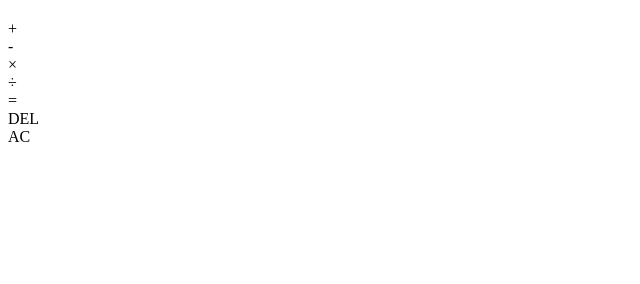
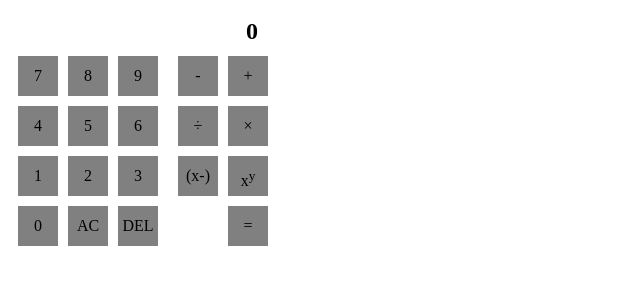
Before and after one commit to jazmyn-tea-maker/simple-calculator, a plain HTML site: page index.html in a window 1280 px wide. Shown: the whole page, without its empty margins (0-640 px from the left). Drawn offline with Linux system fonts and the light colour scheme.

Commit message:
Delete and clear functions working

```diff
--- a/calculator.js
+++ b/calculator.js
@@ -45,7 +45,7 @@ let numAndOpConfirm = (num, operation) => {
         operate(operation, number, number2);
     }
 
-    addEventListener(function() { //Applies to the whole page.
+    addEventListener('keydown', function(e) { //Applies to the whole page.
         if (e.key == 'Enter' || e.eventCode == 13) {
             if (number) {
                 number2 = num;
@@ -67,14 +67,58 @@ let numAndOpConfirm = (num, operation) => {
 
 let currentNum = parseInt(document.getElementById('user-num').innerText);
 
-document.getElementById('add-btn')
-    .addEventListener('click', numAndOpConfirm('add', currentNum));
+document.getElementById('add-btn').addEventListener('click', numAndOpConfirm('add', currentNum));
 
-document.getElementById('subtract-btn')
-    .addEventListener('click', numAndOpConfirm('subtract', currentNum));
+document.getElementById('subtract-btn').addEventListener('click', numAndOpConfirm('subtract', currentNum));
 
-document.getElementById('multiply-btn')
-    .addEventListener('click', numAndOpConfirm('multiply', currentNum));
+document.getElementById('multiply-btn').addEventListener('click', numAndOpConfirm('multiply', currentNum));
 
-document.getElementById('divide-btn')
-    .addEventListener('click', numAndOpConfirm('divide', currentNum));
+document.getElementById('divide-btn').addEventListener('click', numAndOpConfirm('divide', currentNum));
+
+
+let numberAdd = (e) => {
+    n = e.target.id;
+    let num = document.getElementById('user-num').innerText;
+    if (num == '0') {
+        num = '';
+    }
+    num += n;
+    document.getElementById('user-num').innerText = num;
+}
+
+for (i = 0; i <= 9; i++) {
+    document.getElementById(`${i}`).addEventListener('click', numberAdd);
+}
+
+let numberDelete = () => {
+    currentNum = document.getElementById('user-num').innerText;
+    if (currentNum == '0') {
+        document.getElementById('user-num').innerText = '0';
+        return;
+    }
+    currentNum = currentNum.split('');
+    currentNum.pop();
+    currentNum = currentNum.join('');
+    if (currentNum == '') {
+        document.getElementById('user-num').innerText = '0';
+        return;
+    }
+    document.getElementById('user-num').innerText = currentNum;
+}
+
+document.getElementById('delete-btn').addEventListener('click', numberDelete);
+
+let numberClear = () => {
+    document.getElementById('user-num').innerText = '0';
+}
+
+addEventListener('keydown', function(e) { //Applies to the whole page.
+    if (e.key == 'Backspace' || e.eventCode == 8){
+        currentNum = document.getElementById('user-num').innerText.split('');
+        currentNum.pop();
+        currentNum = currentNum.join('');
+        document.getElementById('user-num').innerText = currentNum;
+    }
+})
+
+document.getElementById('clear-btn').addEventListener('click', numberClear);
--- a/index.html
+++ b/index.html
@@ -10,31 +10,31 @@
     </head>
     <body>
         <div id='calculator-bg'>
-            <div class='num-div'>
-                <div id='9'></div>
-                <div id='8'></div>
-                <div id='7'></div>
-                <div id='6'></div>
-                <div id='5'></div>
-                <div id='4'></div>
-                <div id='3'></div>
-                <div id='2'></div>
-                <div id='1'></div>
-                <div id='0'></div>
+            <h2 id='user-num'>0</h2>
+            <br><div class='num-div'>
+                <div id='9'>9</div>
+                <div id='8'>8</div>
+                <div id='7'>7</div>
+                <div id='6'>6</div>
+                <div id='5'>5</div>
+                <div id='4'>4</div>
+                <div id='3'>3</div>
+                <div id='2'>2</div>
+                <div id='1'>1</div>
+                <div id='delete-btn'>DEL</div>
+                <div id='clear-btn'>AC</div>
+                <div id='0'>0</div>
             </div>
-            <h2 id='user-num'></h2>
             <div class='function-btns'>
                 <div id='add-btn'>+</div>
                 <div id='subtract-btn'>-</div>
-                <div id='multiply-btn'>
-                    &times;
-                <div id='divide-btn'>
-                    &divide;
-                </div>
+                <div id='multiply-btn'>&times;</div>
+                <div id='divide-btn'>&divide;</div>
+                <div id='expo-btn'>x<sup>y</sup></div>
+                <div id='neg-btn'>(-x)</div>
                 <div id='equal-btn'>=</div>
             </div>
-            <div id='delete-btn'>DEL</div>
-            <div id='clear-btn'>AC</div>
+
         </div>
 
 
--- a/main.css
+++ b/main.css
@@ -0,0 +1,47 @@
+#calculator-bg {
+    display: block;
+    direction: rtl;
+    position: relative;
+    width: 270px;
+    height: 270px;
+}
+
+#user-num {
+    position: relative;
+    display: block;
+    margin: 0 auto 0 auto;
+    padding: 0;
+    top: 10px;
+    width: 230px;
+    height: 30px;
+    overflow: hidden;
+}
+
+.num-div > div, .function-btns > div {
+    height: 40px;
+    width: 40px;
+    line-height: 40px;
+    position: relative;
+    background-color: gray;
+    cursor: pointer;
+}
+
+.num-div {
+    margin: 0 10px 0 10px;
+    display: grid;
+    grid-template-columns: repeat(3, 1fr);
+    grid-template-rows: repeat((3, 1fr));
+    gap: 10px;
+    float: left;
+    text-align: center;
+}
+
+.function-btns {
+    margin: 0 10px 0 10px;
+    display: grid;
+    float: right;
+    grid-template-columns: repeat(2, 1fr);
+    grid-template-rows: repeat((3, 1fr));
+    gap: 10px;
+    text-align: center;
+}
```
